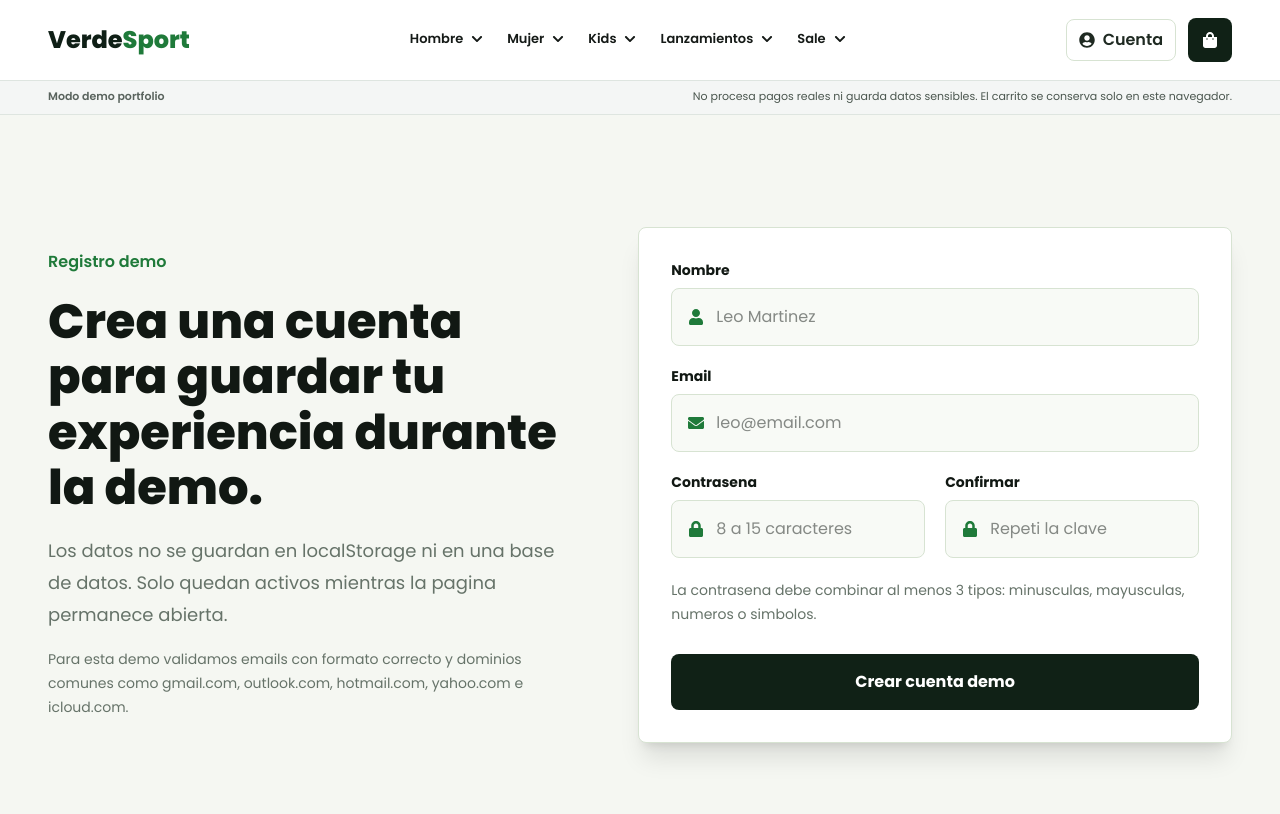
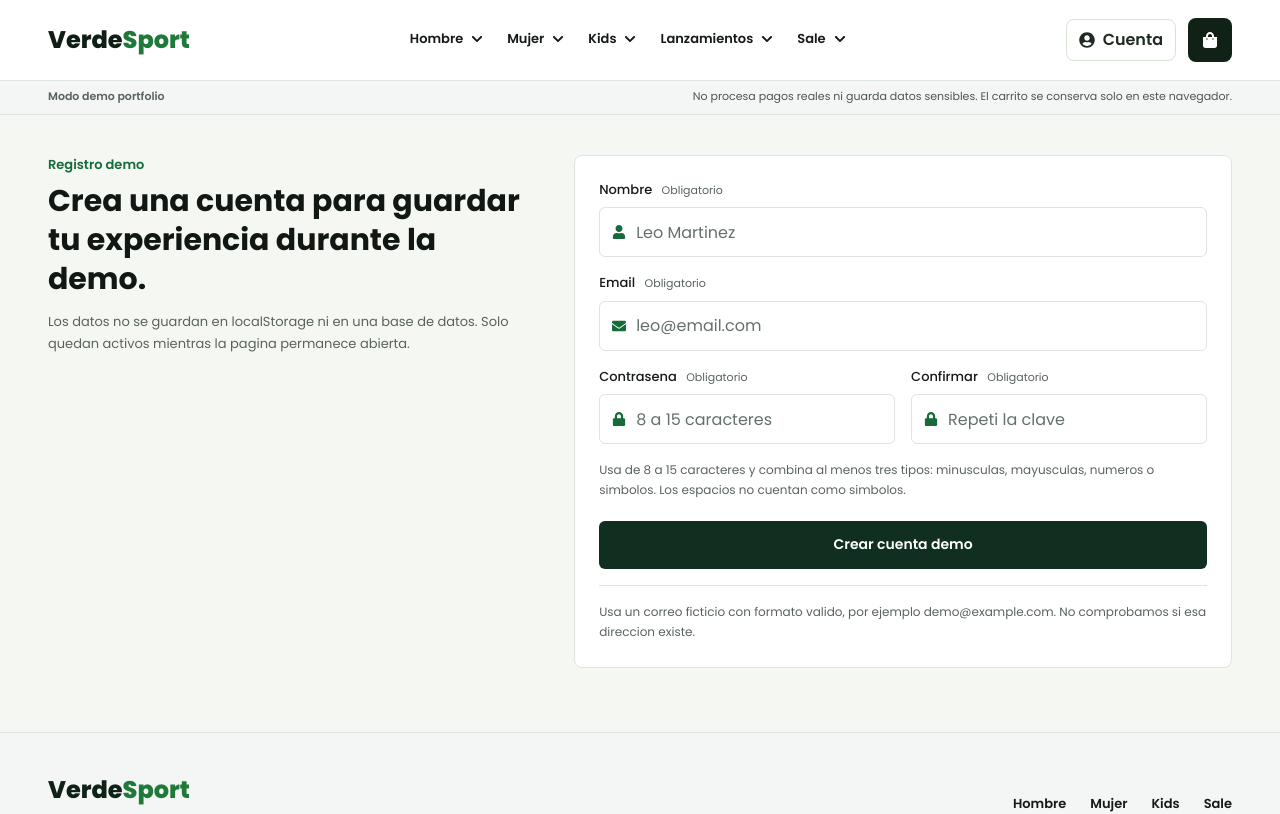
Before and after one commit to LeoFerreiro/ecommerce-leo, a React (Vite) app: page /registro in a window 1280 px wide. Shown: the top 814 px of the page. Built offline with nearby package versions, Linux system fonts and the light colour scheme.

Commit message:
feat: redesign demo account and improve checkout integration

```diff
--- a/src/App.jsx
+++ b/src/App.jsx
@@ -5,6 +5,8 @@ import DemoNotice from "./components/DemoNotice";
 import Footer from "./components/Footer";
 import Navbar from "./components/Navbar";
 import { CartProvider } from "./context/CartContext";
+import useAuth from "./hooks/useAuth";
+import useCheckoutForm from "./hooks/useCheckoutForm";
 import Cart from "./pages/Cart";
 import Checkout from "./pages/Checkout";
 import Home from "./pages/Home";
@@ -13,6 +15,9 @@ import Products from "./pages/Products";
 import Register from "./pages/Register";
 
 function App() {
+  const { user } = useAuth();
+  const checkoutForm = useCheckoutForm(user);
+
   return (
     <CartProvider>
       <BrowserRouter>
@@ -28,7 +33,7 @@ function App() {
             <Route path="/products" element={<Products />} />
             <Route path="/product/:id" element={<ProductDetails />} />
             <Route path="/cart" element={<Cart />} />
-            <Route path="/checkout" element={<Checkout />} />
+            <Route path="/checkout" element={<Checkout checkoutForm={checkoutForm} />} />
             <Route path="/registro" element={<Register />} />
           </Routes>
 
--- a/src/components/Navbar.jsx
+++ b/src/components/Navbar.jsx
@@ -35,7 +35,7 @@ function Navbar() {
               className="inline-flex items-center gap-2 rounded-lg border border-[#d7e3d2] px-3 py-2 font-semibold text-[#1f2a22] transition hover:border-[#1f7a3a] hover:text-[#1f7a3a]"
             >
               <FaUserCircle />
-              <span className="hidden sm:inline">
+              <span className="hidden min-w-0 max-w-24 truncate sm:block">
                 {user ? user.name.split(" ")[0] : "Cuenta"}
               </span>
             </Link>
--- /dev/null
+++ b/src/hooks/useCheckoutForm.js
@@ -0,0 +1,54 @@
+import { useState } from "react";
+
+export function createCheckoutDraft(account) {
+  return {
+    account,
+    values: { name: account?.name || "", email: account?.email || "", address: "" },
+    sources: { name: account ? "account" : "empty", email: account ? "account" : "empty" },
+  };
+}
+
+export function syncCheckoutAccount(draft, account) {
+  const next = { ...draft, account, values: { ...draft.values }, sources: { ...draft.sources } };
+  for (const field of ["name", "email"]) {
+    if (draft.sources[field] === "manual") continue;
+    next.values[field] = account?.[field] || "";
+    next.sources[field] = account ? "account" : "empty";
+  }
+  return next;
+}
+
+export function editCheckoutField(draft, name, value) {
+  return {
+    ...draft,
+    values: { ...draft.values, [name]: value },
+    sources: name === "name" || name === "email"
+      ? { ...draft.sources, [name]: "manual" }
+      : draft.sources,
+  };
+}
+
+export default function useCheckoutForm(user) {
+  const [draft, setDraft] = useState(() => createCheckoutDraft(user));
+  let current = draft;
+
+  // Synchronize before children render, without a stale-account frame or effect.
+  if (draft.account !== user) {
+    current = syncCheckoutAccount(draft, user);
+    setDraft(current);
+  }
+
+  function setFormData(values) {
+    setDraft((previous) => ({ ...previous, values }));
+  }
+
+  function changeField(name, value) {
+    setDraft((previous) => editCheckoutField(previous, name, value));
+  }
+
+  function resetForm() {
+    setDraft(createCheckoutDraft(user));
+  }
+
+  return { formData: current.values, setFormData, changeField, resetForm };
+}
--- a/src/pages/Checkout.jsx
+++ b/src/pages/Checkout.jsx
@@ -12,7 +12,7 @@ import { formatPrice } from "../utils/currency";
 import { validateCheckoutField, validateCheckoutForm } from "../utils/checkoutValidation";
 import "../styles/checkout.css";
 
-function Checkout() {
+function Checkout({ checkoutForm }) {
   const { user } = useAuth();
   const { cartItems, clearCart, subtotal, getCartItemKey } = useCart();
   const [selectedShippingId, setSelectedShippingId] = useState("standard");
@@ -22,11 +22,7 @@ function Checkout() {
   const [simulation, setSimulation] = useState(null);
   const submittedRef = useRef(false);
 
-  const [formData, setFormData] = useState({
-    name: user?.name || "",
-    email: user?.email || "",
-    address: "",
-  });
+  const { formData, setFormData, changeField, resetForm } = checkoutForm;
 
   const shippingCost = getShippingCost(subtotal, selectedShippingId);
   const total = subtotal + shippingCost;
@@ -40,7 +36,7 @@ function Checkout() {
 
   function handleChange(e) {
     const { name, value } = e.target;
-    setFormData((previous) => ({ ...previous, [name]: value }));
+    changeField(name, value);
     if (errors[name]) {
       setErrors((previous) => ({ ...previous, [name]: validateCheckoutField(name, value) }));
     }
@@ -76,7 +72,7 @@ function Checkout() {
     };
     submittedRef.current = true;
     setSimulation(snapshot);
-    setFormData({ name: "", email: "", address: "" });
+    resetForm();
     clearCart();
   }
 
--- a/src/pages/Register.jsx
+++ b/src/pages/Register.jsx
@@ -1,10 +1,11 @@
-import { useState } from "react";
+import { useEffect, useRef, useState } from "react";
 import { FaEnvelope, FaLock, FaUser } from "react-icons/fa";
 import { Link, useNavigate } from "react-router-dom";
 import { toast } from "react-toastify";
 
 import useAuth from "../hooks/useAuth";
-import { isValidEmail, isValidPassword } from "../utils/validation";
+import { validateRegistrationForm } from "../utils/validation";
+import "../styles/account.css";
 
 const initialForm = {
   name: "",
@@ -17,185 +18,199 @@ function Register() {
   const { user, registerUser, logoutUser } = useAuth();
   const navigate = useNavigate();
   const [formData, setFormData] = useState(initialForm);
+  const [errors, setErrors] = useState({});
+  const formRef = useRef(null);
+  const attemptedRef = useRef(false);
+  const pendingErrorFocusRef = useRef(null);
+
+  useEffect(() => {
+    const fieldName = pendingErrorFocusRef.current;
+    if (!fieldName) return;
+    pendingErrorFocusRef.current = null;
+    formRef.current?.elements.namedItem(fieldName)?.focus();
+  }, [errors]);
 
   function handleChange(e) {
-    setFormData({
+    const nextValues = {
       ...formData,
       [e.target.name]: e.target.value,
-    });
+    };
+    setFormData(nextValues);
+    // Revalidate confirmation too when its matching password changes.
+    if (attemptedRef.current) setErrors(validateRegistrationForm(nextValues).errors);
   }
 
   function handleSubmit(e) {
     e.preventDefault();
 
-    if (
-      !formData.name.trim() ||
-      !formData.email.trim() ||
-      !formData.password ||
-      !formData.confirmPassword
-    ) {
-      toast.error("Completa todos los campos");
+    attemptedRef.current = true;
+    const validation = validateRegistrationForm(formData);
+    setFormData(validation.values);
+    setErrors(validation.errors);
+    const firstInvalidField = Object.keys(validation.errors)[0];
+    if (firstInvalidField) {
+      pendingErrorFocusRef.current = firstInvalidField;
       return;
     }
 
-    if (!isValidEmail(formData.email)) {
-      toast.error("Ingresa un email valido de un dominio conocido");
-      return;
-    }
-
-    if (!isValidPassword(formData.password)) {
-      toast.error("La contrasena debe tener 8 a 15 caracteres y 3 tipos distintos");
-      return;
-    }
-
-    if (formData.password !== formData.confirmPassword) {
-      toast.error("Las contrasenas no coinciden");
-      return;
-    }
-
-    registerUser(formData);
+    registerUser(validation.values);
     toast.success("Registro demo creado");
     navigate("/products");
   }
 
   if (user) {
     return (
-      <section className="section-shell section-stack">
-        <div className="grid gap-12 lg:grid-cols-[1fr_0.85fr] lg:items-center">
-          <div>
-            <p className="mb-5 font-semibold text-[#1f7a3a]">Cuenta demo activa</p>
-            <h1 className="text-4xl font-extrabold leading-[1.15] md:text-5xl">
+      <section className="section-shell account-page account-profile">
+        <header className="account-heading">
+          <p className="account-eyebrow">Cuenta demo activa</p>
+          <h1 className="account-title">
             Hola, {user.name}. Tu sesion esta lista para probar la tienda.
           </h1>
-            <p className="mt-5 max-w-2xl text-lg leading-8 text-[#667369]">
+          <p className="account-description">
             Esta cuenta vive solamente en memoria. Si cerras o recargas la
             pagina, los datos de registro desaparecen.
           </p>
-            <div className="mt-8 flex flex-wrap gap-3">
+        </header>
+        <div className="account-details">
+          <p className="account-eyebrow">Usuario</p>
+          <h2 className="account-user-name">{user.name}</h2>
+          <p className="account-user-email">{user.email}</p>
+        </div>
+        <div className="account-actions">
           <Link
             to="/products"
-                className="rounded-lg bg-[#102116] px-6 py-3 font-bold text-white transition hover:bg-[#1f7a3a]"
+            className="account-button account-button-primary"
           >
             Ver productos
           </Link>
           <button
             onClick={logoutUser}
-                className="rounded-lg border border-[#d7e3d2] px-6 py-3 font-bold transition hover:border-[#1f7a3a]"
+            className="account-button account-button-secondary"
           >
             Cerrar sesion demo
           </button>
-            </div>
-          </div>
-
-          <div className="rounded-lg border border-[#d7e3d2] bg-white p-6 shadow-xl">
-            <p className="text-sm font-bold uppercase tracking-[0.2em] text-[#1f7a3a]">
-              Usuario
-            </p>
-            <h2 className="mt-3 text-2xl font-extrabold">{user.name}</h2>
-            <p className="mt-2 text-[#667369]">{user.email}</p>
-          </div>
         </div>
       </section>
     );
   }
 
   return (
-    <section className="section-shell section-stack">
-      <div className="grid gap-14 lg:grid-cols-[0.9fr_1fr] lg:items-center">
-        <div>
-          <p className="mb-5 font-semibold text-[#1f7a3a]">Registro demo</p>
-          <h1 className="text-4xl font-extrabold leading-[1.15] md:text-5xl">
+    <section className="section-shell account-page">
+      <div className="account-register-layout">
+        <header className="account-heading">
+          <p className="account-eyebrow">Registro demo</p>
+          <h1 className="account-title">
             Crea una cuenta para guardar tu experiencia durante la demo.
           </h1>
-          <p className="mt-5 text-lg leading-8 text-[#667369]">
+          <p className="account-description">
             Los datos no se guardan en localStorage ni en una base de datos.
             Solo quedan activos mientras la pagina permanece abierta.
           </p>
-          <p className="mt-4 text-sm leading-6 text-[#667369]">
-            Para esta demo validamos emails con formato correcto y dominios
-            comunes como gmail.com, outlook.com, hotmail.com, yahoo.com e
-            icloud.com.
-          </p>
-        </div>
+        </header>
 
         <form
+          ref={formRef}
+          noValidate
           onSubmit={handleSubmit}
-          className="rounded-lg border border-[#d7e3d2] bg-white p-6 shadow-xl md:p-8"
+          className="account-form"
         >
-          <div className="grid gap-5">
-            <FormField icon={<FaUser />} label="Nombre">
+          <div className="account-fields">
+            <FormField name="name" error={errors.name} icon={<FaUser />} label="Nombre">
               <input
+                id="register-name"
+                required
+                aria-invalid={errors.name ? true : undefined}
+                aria-describedby={errors.name ? "register-name-error" : undefined}
                 type="text"
                 name="name"
                 value={formData.name}
                 onChange={handleChange}
                 placeholder="Leo Martinez"
-                className="w-full bg-transparent py-4 outline-none"
+                className="account-input"
               />
             </FormField>
 
-            <FormField icon={<FaEnvelope />} label="Email">
+            <FormField name="email" error={errors.email} icon={<FaEnvelope />} label="Email">
               <input
+                id="register-email"
+                required
+                aria-invalid={errors.email ? true : undefined}
+                aria-describedby={errors.email ? "register-email-help register-email-error" : "register-email-help"}
                 type="email"
                 name="email"
                 value={formData.email}
                 onChange={handleChange}
                 placeholder="leo@email.com"
-                className="w-full bg-transparent py-4 outline-none"
+                className="account-input"
               />
             </FormField>
 
-            <div className="grid gap-5 sm:grid-cols-2">
-              <FormField icon={<FaLock />} label="Contrasena">
+            <div className="account-password-fields">
+              <FormField name="password" error={errors.password} icon={<FaLock />} label="Contrasena">
                 <input
+                  id="register-password"
+                  required
+                  aria-invalid={errors.password ? true : undefined}
+                  aria-describedby={errors.password ? "register-password-help register-password-error" : "register-password-help"}
                   type="password"
                   name="password"
                   value={formData.password}
                   onChange={handleChange}
                   placeholder="8 a 15 caracteres"
-                  className="w-full bg-transparent py-4 outline-none"
+                  className="account-input"
                 />
               </FormField>
 
-              <FormField icon={<FaLock />} label="Confirmar">
+              <FormField name="confirmPassword" error={errors.confirmPassword} icon={<FaLock />} label="Confirmar">
                 <input
+                  id="register-confirmPassword"
+                  required
+                  aria-invalid={errors.confirmPassword ? true : undefined}
+                  aria-describedby={errors.confirmPassword ? "register-confirmPassword-error" : undefined}
                   type="password"
                   name="confirmPassword"
                   value={formData.confirmPassword}
                   onChange={handleChange}
                   placeholder="Repeti la clave"
-                  className="w-full bg-transparent py-4 outline-none"
+                  className="account-input"
                 />
               </FormField>
             </div>
           </div>
 
-          <p className="mt-5 text-sm leading-6 text-[#667369]">
-            La contrasena debe combinar al menos 3 tipos: minusculas,
-            mayusculas, numeros o simbolos.
+          <p id="register-password-help" className="account-help">
+            Usa de 8 a 15 caracteres y combina al menos tres tipos: minusculas,
+            mayusculas, numeros o simbolos. Los espacios no cuentan como simbolos.
           </p>
 
           <button
             type="submit"
-            className="mt-7 w-full rounded-lg bg-[#102116] py-4 font-bold text-white transition hover:bg-[#1f7a3a]"
+            className="account-button account-button-primary account-submit"
           >
             Crear cuenta demo
           </button>
+          <p id="register-email-help" className="account-help account-email-help">
+            Usa un correo ficticio con formato valido, por ejemplo demo@example.com.
+            No comprobamos si esa direccion existe.
+          </p>
         </form>
       </div>
     </section>
   );
 }
 
-function FormField({ icon, label, children }) {
+function FormField({ name, error, icon, label, children }) {
   return (
-    <label className="block">
-      <span className="mb-2 block text-sm font-bold">{label}</span>
-      <div className="flex items-center gap-3 rounded-lg border border-[#d7e3d2] bg-[#f8faf6] px-4 text-[#111813]">
-        <span className="text-[#1f7a3a]">{icon}</span>
+    <div className="account-field">
+      <label htmlFor={`register-${name}`} className="account-field-label">
+        {label} <span className="account-required">Obligatorio</span>
+      </label>
+      <div className={`account-input-wrap${error ? " account-input-error" : ""}`}>
+        <span className="account-field-icon" aria-hidden="true">{icon}</span>
         {children}
       </div>
-    </label>
+      {error && <p id={`register-${name}-error`} className="account-field-error">{error}</p>}
+    </div>
   );
 }
 
--- /dev/null
+++ b/src/styles/account.css
@@ -0,0 +1,49 @@
+.account-page { padding-block: 32px 48px; }
+.account-register-layout { display: grid; gap: 24px; align-items: start; }
+.account-heading, .account-form { min-width: 0; }
+.account-eyebrow { margin-bottom: 8px; color: var(--color-brand); font-size: 13px; font-weight: 600; }
+.account-title { max-width: 520px; font-size: 24px; font-weight: 700; line-height: 1.3; overflow-wrap: anywhere; }
+.account-description { max-width: 520px; margin-top: 12px; color: var(--color-ink-muted); font-size: 13px; line-height: 1.7; }
+.account-form { padding: 20px; border: 1px solid var(--color-line); border-radius: 8px; background: var(--color-surface); }
+.account-fields, .account-password-fields { display: grid; gap: 16px; min-width: 0; }
+.account-field { display: block; min-width: 0; }
+.account-field-label { display: block; margin-bottom: 8px; color: var(--color-ink); font-size: 13px; font-weight: 500; }
+.account-required { margin-left: 6px; color: var(--color-ink-muted); font-size: 11px; font-weight: 400; }
+.account-field-error { margin-top: 8px; color: #a12626; font-size: 12px; line-height: 1.6; overflow-wrap: anywhere; }
+.account-input-wrap.account-input-error { border-color: #a12626; }
+.account-input-wrap { display: flex; align-items: center; gap: 10px; min-width: 0; padding-inline: 12px; border: 1px solid var(--color-line); border-radius: 6px; background: var(--color-surface); transition: border-color 160ms; }
+.account-field-icon { flex-shrink: 0; color: var(--color-brand); font-size: 14px; }
+.account-input { width: 100%; min-width: 0; height: 48px; background: transparent; color: var(--color-ink); font-size: 16px; }
+.account-input::placeholder { color: #64716a; opacity: 1; }
+.account-input-wrap:hover, .account-input-wrap:focus-within { border-color: var(--color-brand); }
+.account-input-wrap:focus-within { outline: 2px solid var(--color-brand); outline-offset: 3px; }
+.account-input:focus-visible { outline: none; }
+.account-help { margin-top: 16px; color: var(--color-ink-muted); font-size: 12px; line-height: 1.7; overflow-wrap: anywhere; }
+.account-email-help { padding-top: 16px; border-top: 1px solid var(--color-line); }
+.account-button { display: inline-flex; align-items: center; justify-content: center; min-height: 48px; padding: 12px 20px; border: 1px solid transparent; border-radius: 6px; font-size: 14px; font-weight: 600; line-height: 1.5; text-align: center; transition: background-color 160ms, border-color 160ms; }
+.account-button-primary { background: #102f20; color: white; }
+.account-button-primary:hover { background: var(--color-brand); }
+.account-button-secondary { border-color: var(--color-line); background: var(--color-surface); color: var(--color-ink); }
+.account-button-secondary:hover { border-color: var(--color-brand); }
+.account-submit { width: 100%; margin-top: 20px; }
+.account-profile { max-width: 820px; }
+.account-profile .account-title, .account-profile .account-description { max-width: none; }
+.account-details { margin-top: 24px; padding-block: 24px; border-block: 1px solid var(--color-line); min-width: 0; }
+.account-user-name { font-size: 20px; font-weight: 600; line-height: 1.5; overflow-wrap: anywhere; }
+.account-user-email { margin-top: 6px; color: var(--color-ink-muted); font-size: 14px; line-height: 1.7; overflow-wrap: anywhere; }
+.account-actions { display: flex; flex-wrap: wrap; gap: 12px; margin-top: 24px; }
+@media (min-width: 640px) {
+  .account-password-fields { grid-template-columns: repeat(2, minmax(0, 1fr)); }
+}
+@media (min-width: 1024px) {
+  .account-page { padding-block: 40px 64px; }
+  .account-register-layout { grid-template-columns: minmax(0, 0.85fr) minmax(0, 1.15fr); gap: 40px; }
+  .account-title { font-size: 30px; }
+  .account-form { padding: 24px; }
+}
+@media (max-width: 359px) {
+  .account-form { padding: 16px; }
+}
+@media (max-width: 479px) {
+  .account-actions { flex-direction: column; }
+}
--- a/src/utils/validation.js
+++ b/src/utils/validation.js
@@ -1,24 +1,9 @@
-const commonEmailDomains = [
-  "gmail.com",
-  "hotmail.com",
-  "outlook.com",
-  "yahoo.com",
-  "icloud.com",
-  "live.com",
-  "proton.me",
-  "protonmail.com",
-];
-
 export function isValidEmail(email) {
-  const normalizedEmail = email.trim().toLowerCase();
-  const emailPattern = /^[^\s@]+@[^\s@]+\.[^\s@]{2,}$/;
-
-  if (!emailPattern.test(normalizedEmail)) {
-    return false;
-  }
-
-  const domain = normalizedEmail.split("@")[1];
-  return commonEmailDomains.includes(domain);
+  const normalizedEmail = email.trim();
+  const emailPattern = /^[A-Za-z0-9.!#$%&'*+/=?^_`{|}~-]+@[A-Za-z0-9](?:[A-Za-z0-9-]{0,61}[A-Za-z0-9])?(?:\.[A-Za-z0-9](?:[A-Za-z0-9-]{0,61}[A-Za-z0-9])?)+$/;
+  const localPart = normalizedEmail.split("@")[0];
+  return emailPattern.test(normalizedEmail) && !localPart.startsWith(".") &&
+    !localPart.endsWith(".") && !localPart.includes("..");
 }
 
 export function getPasswordCharacterTypeCount(password) {
@@ -26,10 +11,31 @@ export function getPasswordCharacterTypeCount(password) {
     /[a-z]/.test(password),
     /[A-Z]/.test(password),
     /\d/.test(password),
-    /[^A-Za-z0-9]/.test(password),
+    /[^A-Za-z0-9\s]/.test(password),
   ];
 
   return checks.filter(Boolean).length;
+}
+
+export function validateRegistrationForm(formData) {
+  const values = { ...formData, name: formData.name.trim(), email: formData.email.trim() };
+  const errors = {};
+
+  if (!values.name) errors.name = "Ingresa tu nombre.";
+  if (!values.email) errors.email = "Ingresa tu correo electronico.";
+  else if (!isValidEmail(values.email)) errors.email = "Ingresa un correo con formato valido, por ejemplo demo@example.com.";
+
+  if (!values.password) errors.password = "Ingresa una contrasena.";
+  else if (values.password.length < 8 || values.password.length > 15) {
+    errors.password = "La contrasena debe tener entre 8 y 15 caracteres.";
+  } else if (!isValidPassword(values.password)) {
+    errors.password = "Combina al menos tres tipos: minusculas, mayusculas, numeros o simbolos. Los espacios no cuentan como simbolos.";
+  }
+
+  if (!values.confirmPassword) errors.confirmPassword = "Confirma tu contrasena.";
+  else if (values.confirmPassword !== values.password) errors.confirmPassword = "Las contrasenas no coinciden.";
+
+  return { values, errors };
 }
 
 export function isValidPassword(password) {
```
Also changed, not shown: 1 other file (tests, documents, lock files or other folders). Lines whose indentation alone changed are shown as unchanged.
